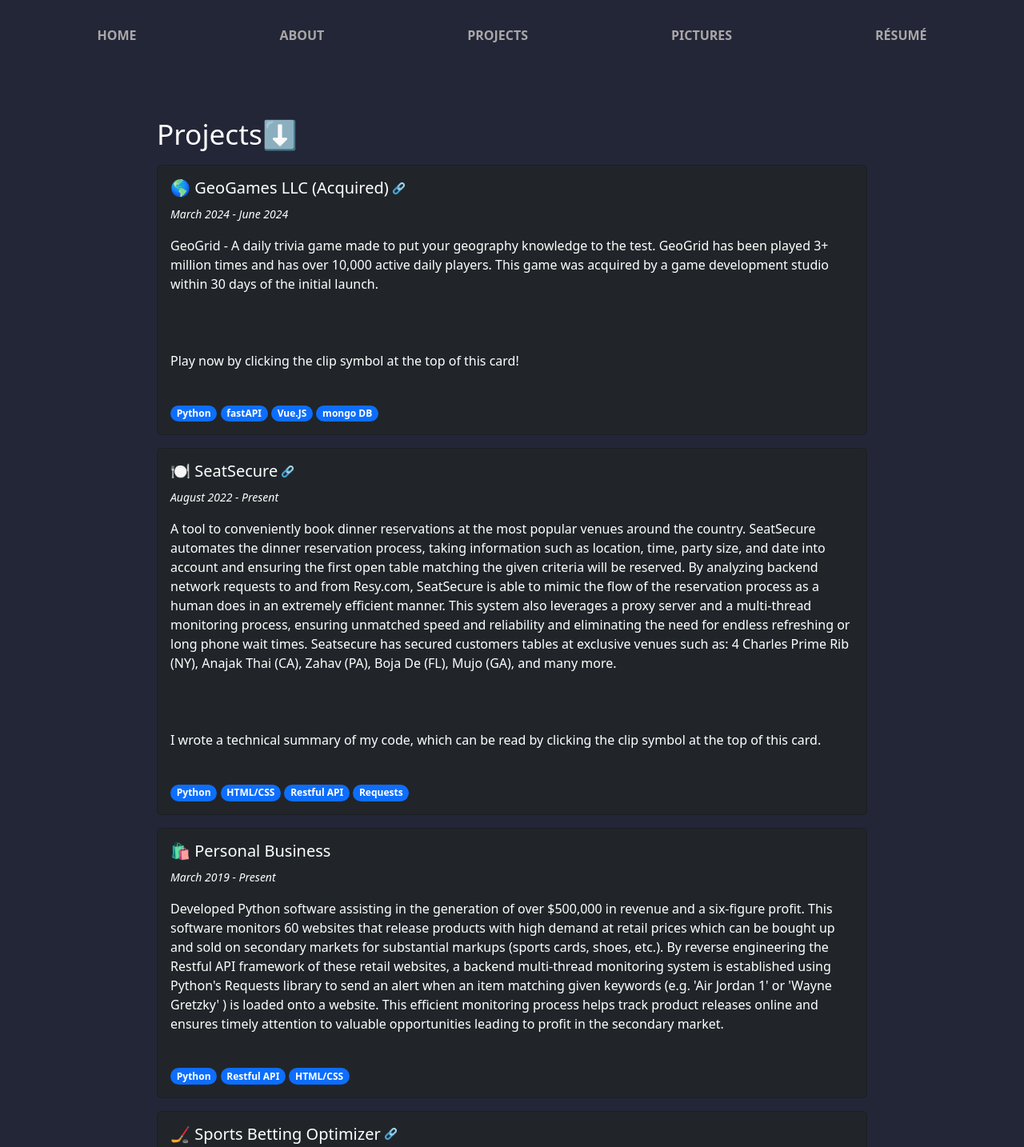
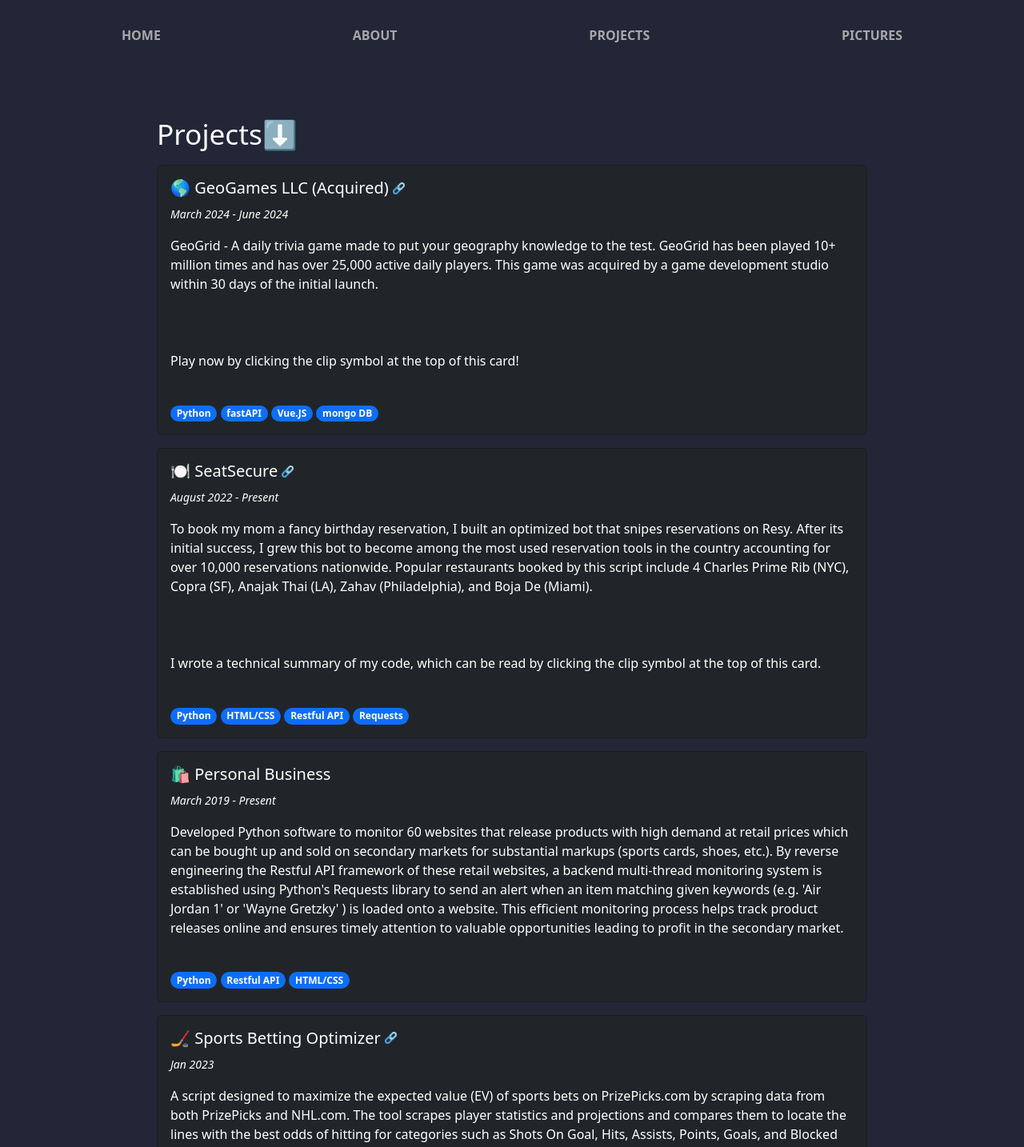
Before and after one commit to natelevinson10/personal-website, a Next.js app in the folder my-app/: page /projects in a window 1280 px wide. Shown: the top 1434 px of the page at 80% size. Built offline with nearby package versions, Linux system fonts and the light colour scheme.

Commit message:
Update site

```diff
--- a/my-app/pages/Navbar.tsx
+++ b/my-app/pages/Navbar.tsx
@@ -20,9 +20,6 @@
         <li className={styles.navbarItem}>
           <a href="/pictures" className={styles.navbarLink}>Pictures</a>
         </li>
-        <li className={styles.navbarItem}>
-          <a href="/resume.pdf" className={styles.navbarLink}>Résumé</a>
-        </li>
       </ul>
     </nav>
   );
--- a/my-app/pages/about.tsx
+++ b/my-app/pages/about.tsx
@@ -22,7 +22,7 @@
             <div className={styles.about}>
               <div className={styles.aboutText}>
                 <p>
-                  Hello! I am a senior at <strong>Wesleyan University</strong> pursuing a Bachelor of Arts in  Computer Science. I'm 20 years old and am from <strong>Philadelphia, PA</strong> (go birds🦅). I have a deep passion for learning and problem-solving and love collaborating with others. In terms of technical skills, I am proficient in <strong>Python</strong>  and <strong>C</strong>, and have experience with HTML/CSS, SMLNJ, and JavaScript. I am eager to engage in meaningful projects and internships, actively applying my skillset to tackle challenges and gain valuable experience.
+                  Hello! I am a senior at <strong>Wesleyan University</strong> pursuing a Bachelor of Arts in  Computer Science. I'm 20 years old and am from <strong>Philadelphia, PA</strong> (go birds🦅).
                 </p>
                 <p>
                   I find joy in crafting solutions to real-world problems. My personal projects often stem from a desire to overcome specific challenges, driving me to code with a clear sense of purpose. Building these problem-solving tools brings immense satisfaction and fuels my passion for the world of coding even further. I am eager to explore new possibilities and expand my skills as a developer.
--- a/my-app/pages/projects.tsx
+++ b/my-app/pages/projects.tsx
@@ -22,7 +22,7 @@
                         iconUrl='https://www.geogridgame.com/'
                         duration='March 2024 - June 2024'
                         description={[
-                            "GeoGrid - A daily trivia game made to put your geography knowledge to the test. GeoGrid has been played 3+ million times and has over 10,000 active daily players. This game was acquired by a game development studio within 30 days of the initial launch.",
+                            "GeoGrid - A daily trivia game made to put your geography knowledge to the test. GeoGrid has been played 10+ million times and has over 25,000 active daily players. This game was acquired by a game development studio within 30 days of the initial launch.",
                             '\n',
                             "Play now by clicking the clip symbol at the top of this card!"
                         ]}
@@ -33,7 +33,7 @@
                         iconUrl='https://medium.com/@natelevinson10/reverse-engineering-resys-api-to-book-the-most-exclusive-restaurants-in-seconds-b64e36315e2a'
                         duration='August 2022 - Present'
                         description={[
-                            "A tool to conveniently book dinner reservations at the most popular venues around the country. SeatSecure automates the dinner reservation process, taking information such as location, time, party size, and date into account and ensuring the first open table matching the given criteria will be reserved.  By analyzing backend network requests to and from Resy.com, SeatSecure is able to mimic the flow of the reservation process as a human does in an extremely efficient manner. This system also leverages a proxy server and a multi-thread monitoring process, ensuring unmatched speed and reliability and eliminating the need for endless refreshing or long phone wait times. Seatsecure has secured customers tables at exclusive venues such as: 4 Charles Prime Rib (NY), Anajak Thai (CA), Zahav (PA), Boja De (FL), Mujo (GA), and many more.",
+                            "To book my mom a fancy birthday reservation, I built an optimized bot that snipes reservations on Resy. After its initial success, I grew this bot to become among the most used reservation tools in the country accounting for over 10,000 reservations nationwide. Popular restaurants booked by this script include 4 Charles Prime Rib (NYC), Copra (SF), Anajak Thai (LA), Zahav (Philadelphia), and Boja De (Miami).",
                             '\n',
                             "I wrote a technical summary of my code, which can be read by clicking the clip symbol at the top of this card."
                         ]}
@@ -42,7 +42,7 @@
                     <Project
                         name='🛍️ Personal Business'
                         duration='March 2019 - Present'
-                        description={["Developed Python software assisting in the generation of over $500,000 in revenue and a six-figure profit. This software monitors 60 websites that release products with high demand at retail prices which can be bought up and sold on secondary markets for substantial markups (sports cards, shoes, etc.). By reverse engineering the Restful API framework of these retail websites, a backend multi-thread monitoring system is established using Python's Requests library to send an alert when an item matching given keywords (e.g. 'Air Jordan 1' or 'Wayne Gretzky' ) is loaded onto a website. This efficient monitoring process helps track product releases online and ensures timely attention to valuable opportunities leading to profit in the secondary market."]}
+                        description={["Developed Python software to monitor 60 websites that release products with high demand at retail prices which can be bought up and sold on secondary markets for substantial markups (sports cards, shoes, etc.). By reverse engineering the Restful API framework of these retail websites, a backend multi-thread monitoring system is established using Python's Requests library to send an alert when an item matching given keywords (e.g. 'Air Jordan 1' or 'Wayne Gretzky' ) is loaded onto a website. This efficient monitoring process helps track product releases online and ensures timely attention to valuable opportunities leading to profit in the secondary market."]}
                         skills={['Python', 'Restful API', 'HTML/CSS']}
                     />
                     <Project
```
Also changed, not shown: 1 other file (tests, documents, lock files or other folders).
